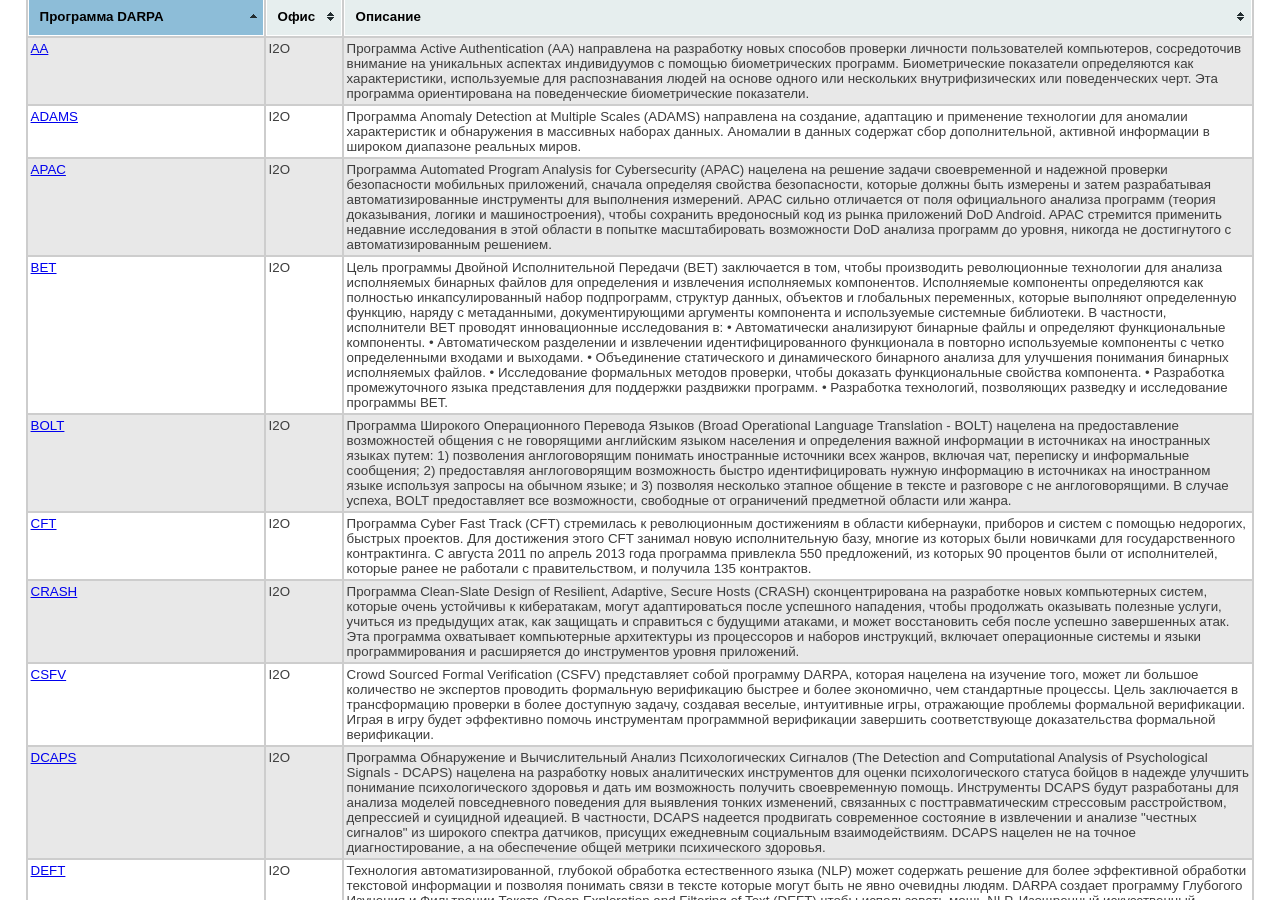
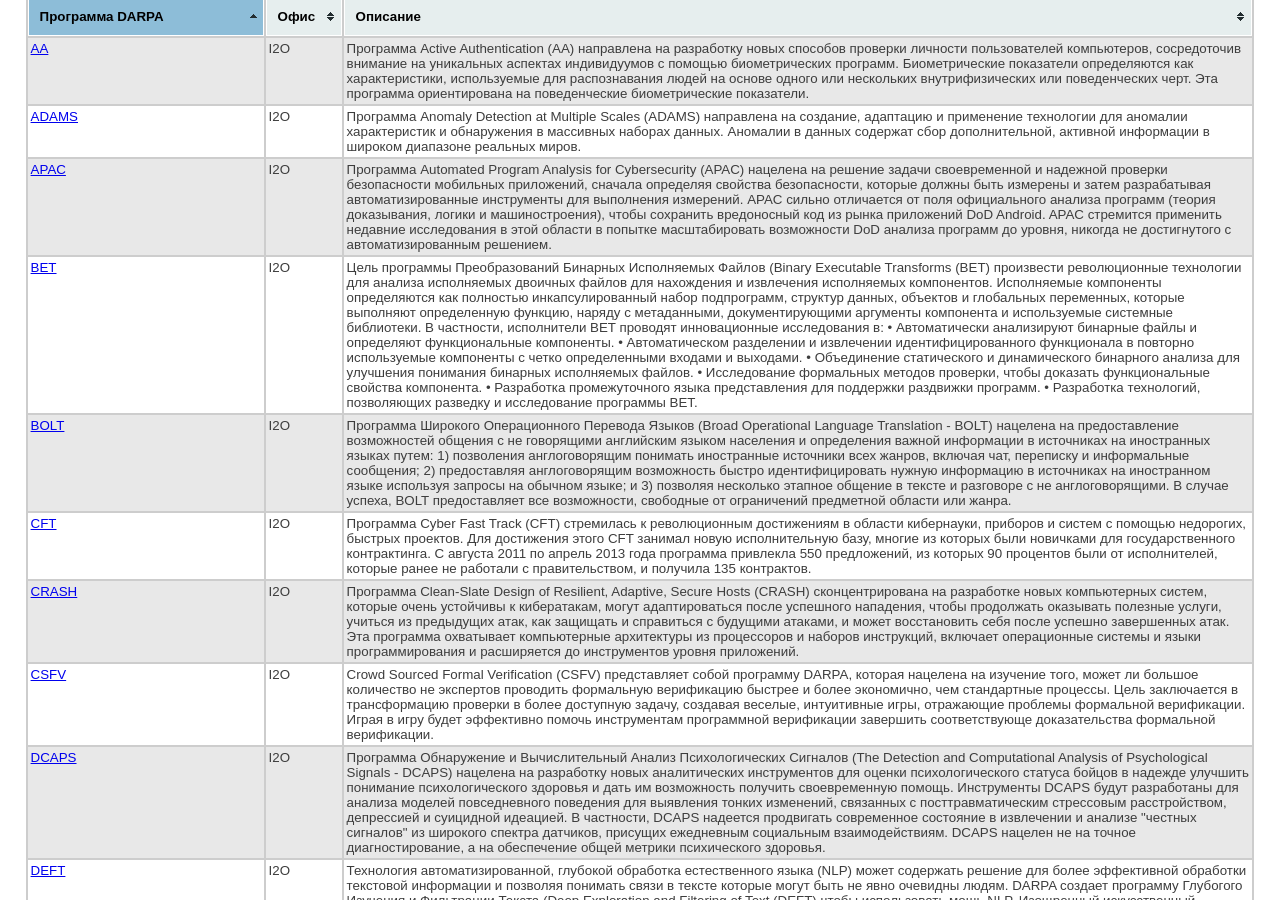
Before and after one commit to kant2002/darpa-ru, a Jekyll site: the page built from ru/index.html, in a window 1280 px wide and 900 px high, scrolled down 651 px. Built offline with Jekyll 4.4.1, drawn with Linux system fonts in a browser that asks for light colours.

Commit message:
New translations index.html (Russian)

```diff
--- a/ru/index.html
+++ b/ru/index.html
@@ -44,7 +44,8 @@
             <tr>
                 <td width=230> <a href='BET.html'>BET</a></td>
                 <td width=70>I2O</td>
-                <td>Цель программы Двойной Исполнительной Передачи (BET) заключается в том, чтобы производить революционные технологии для анализа исполняемых бинарных файлов для определения и извлечения исполняемых компонентов. Исполняемые компоненты определяются как полностью инкапсулированный набор подпрограмм, структур данных, объектов и глобальных переменных, которые выполняют определенную функцию, наряду с метаданными, документирующими аргументы компонента и используемые системные библиотеки. В частности, исполнители BET проводят инновационные исследования в: &bull; Автоматически анализируют бинарные файлы и определяют функциональные компоненты. &bull; Автоматическом разделении и извлечении идентифицированного функционала в повторно используемые компоненты с четко определенными входами и выходами. &bull; Объединение статического и динамического бинарного анализа для улучшения понимания бинарных исполняемых файлов. &bull; Исследование формальных методов проверки, чтобы доказать функциональные свойства компонента. &bull; Разработка промежуточного языка представления для поддержки раздвижки программ. &bull; Разработка технологий, позволяющих разведку и исследование программы BET.</td>
+                <td>Цель программы Преобразований Бинарных Исполняемых Файлов (Binary Executable Transforms (BET) произвести революционные технологии
+ для анализа исполняемых двоичных файлов для нахождения и извлечения исполняемых компонентов. Исполняемые компоненты определяются как полностью инкапсулированный набор подпрограмм, структур данных, объектов и глобальных переменных, которые выполняют определенную функцию, наряду с метаданными, документирующими аргументы компонента и используемые системные библиотеки. В частности, исполнители BET проводят инновационные исследования в: &bull; Автоматически анализируют бинарные файлы и определяют функциональные компоненты. &bull; Автоматическом разделении и извлечении идентифицированного функционала в повторно используемые компоненты с четко определенными входами и выходами. &bull; Объединение статического и динамического бинарного анализа для улучшения понимания бинарных исполняемых файлов. &bull; Исследование формальных методов проверки, чтобы доказать функциональные свойства компонента. &bull; Разработка промежуточного языка представления для поддержки раздвижки программ. &bull; Разработка технологий, позволяющих разведку и исследование программы BET.</td>
             </tr>
             <tr>
                 <td width=230> <div class='wrapper'><a href='BigMech.html'>Большой Механизм</a></div></td>
```
